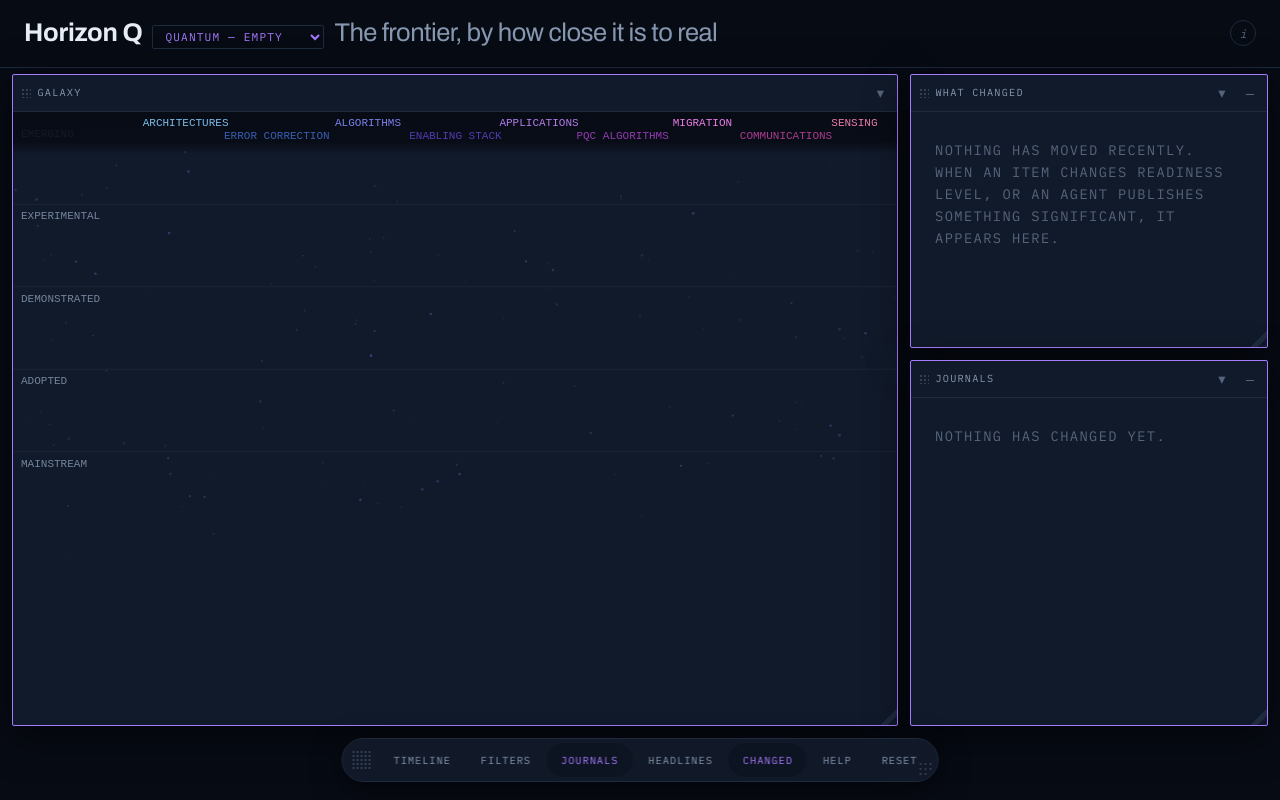
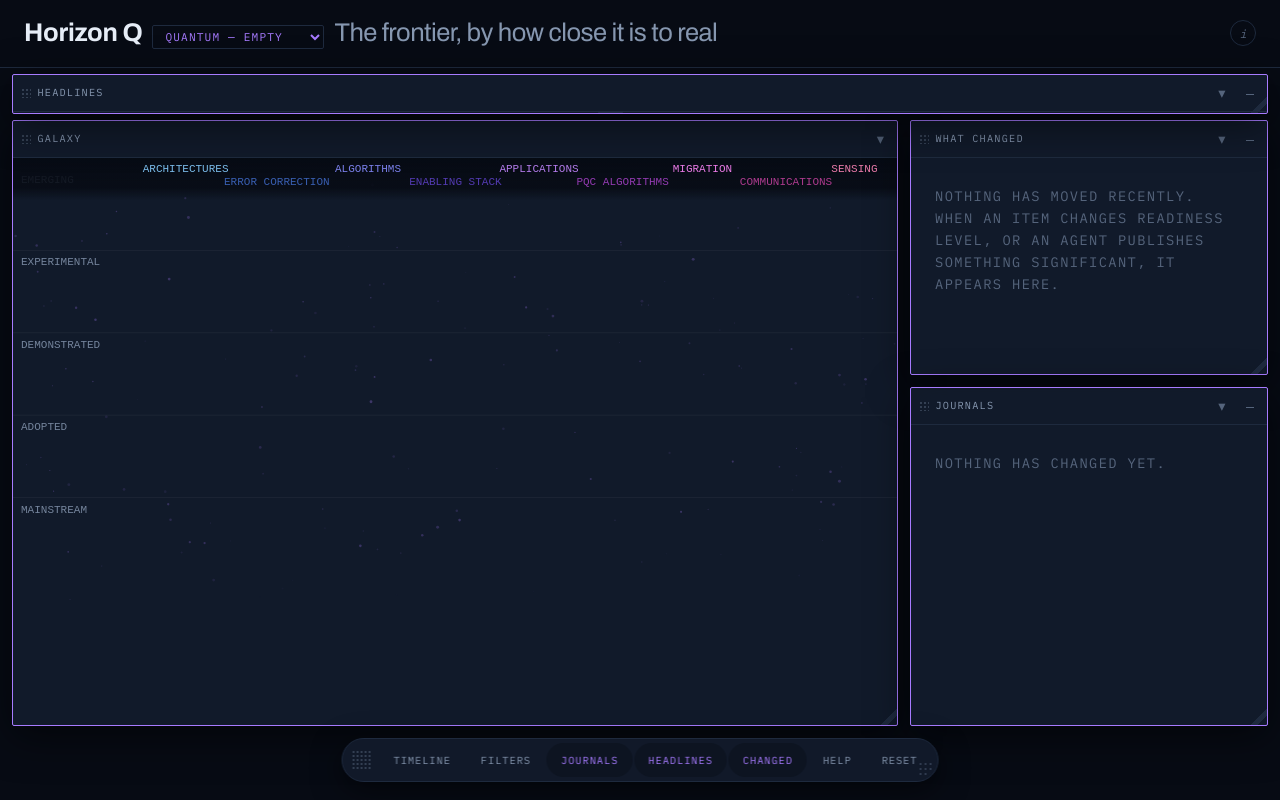
Before and after one commit to stuartokin/quantum-observatory, a React (Vite) app: page / in a window 1280 px wide. Built offline with nearby package versions, Linux system fonts and the light colour scheme.

Commit message:
Add files via upload

```diff
--- a/package.json
+++ b/package.json
@@ -1,7 +1,7 @@
 {
   "name": "horizonq",
   "private": true,
-  "version": "0.34.2",
+  "version": "0.34.3",
   "type": "module",
   "scripts": {
     "dev": "vite",
--- a/src/components/Frame.tsx
+++ b/src/components/Frame.tsx
@@ -187,7 +187,11 @@ export function Frame({
 export function defaultLayout(w: number, h: number): Record<string, FrameState> {
   const wide = w >= 1100
   const pad = 12
-  const top = 74
+  // The headlines window opens across the top, so the workspace starts below
+  // it. Docking it does not reclaim the space — a layout that reflows when a
+  // panel closes moves everything the reader had arranged.
+  const strip = 74
+  const top = strip + 46
   const rightW = wide ? Math.min(400, Math.round(w * 0.28)) : 320
   const mainW = wide ? w - rightW - pad * 3 : w - pad * 2
   const mainH = h - top - pad - 62
@@ -210,14 +214,19 @@ export function defaultLayout(w: number, h: number): Record<string, FrameState>
     },
     // Headlines sits under the news column on a wide screen and is docked
     // below that — three panels plus a ticker is too much for a laptop.
-    // Opens as a wide, shallow window — a ticker wants width and almost no
-    // height. Switching to the month view resizes it in place.
+    /**
+     * Open at the top, full width, from the first paint.
+     *
+     * A ticker wants width and almost no height, and it belongs where a wire
+     * belongs — across the top, read at a glance before anything else. It is
+     * still a window: move it, resize it, dock it, switch it to the month view.
+     */
     headlines: {
       x: pad,
-      y: h - 190,
-      w: Math.min(880, w - pad * 2),
-      h: 120,
-      docked: true,
+      y: strip,
+      w: w - pad * 2,
+      h: 40,
+      docked: false,
     },
     newsitem: { x: Math.max(16, w - 460), y: 120, w: 430, h: 520, docked: true },
     filters: { x: 24, y: 110, w: 288, h: Math.min(620, h - 190), docked: true },
--- a/src/renderers/board/Board.tsx
+++ b/src/renderers/board/Board.tsx
@@ -557,7 +557,8 @@ export function Board() {
         z={zOf('headlines')}
         onFocus={raise('headlines')}
         minWidth={280}
-        minHeight={headlineMode === 'ticker' ? 96 : 200}
+        minHeight={headlineMode === 'ticker' ? 40 : 200}
+        flush={headlineMode === 'ticker'}
       >
         {headlineMode === 'ticker' ? (
           <Ticker
--- a/src/styles/workspace.css
+++ b/src/styles/workspace.css
@@ -579,3 +579,7 @@
   text-transform: uppercase; color: var(--ink-faint);
 }
 .archive__meta em { font-style: normal; }
+
+
+/* A ticker window is mostly ticker: the bar shrinks so the wire has the room. */
+.frame__body--flush .strip { padding: 0 var(--gap-s); min-height: 100%; }
```
